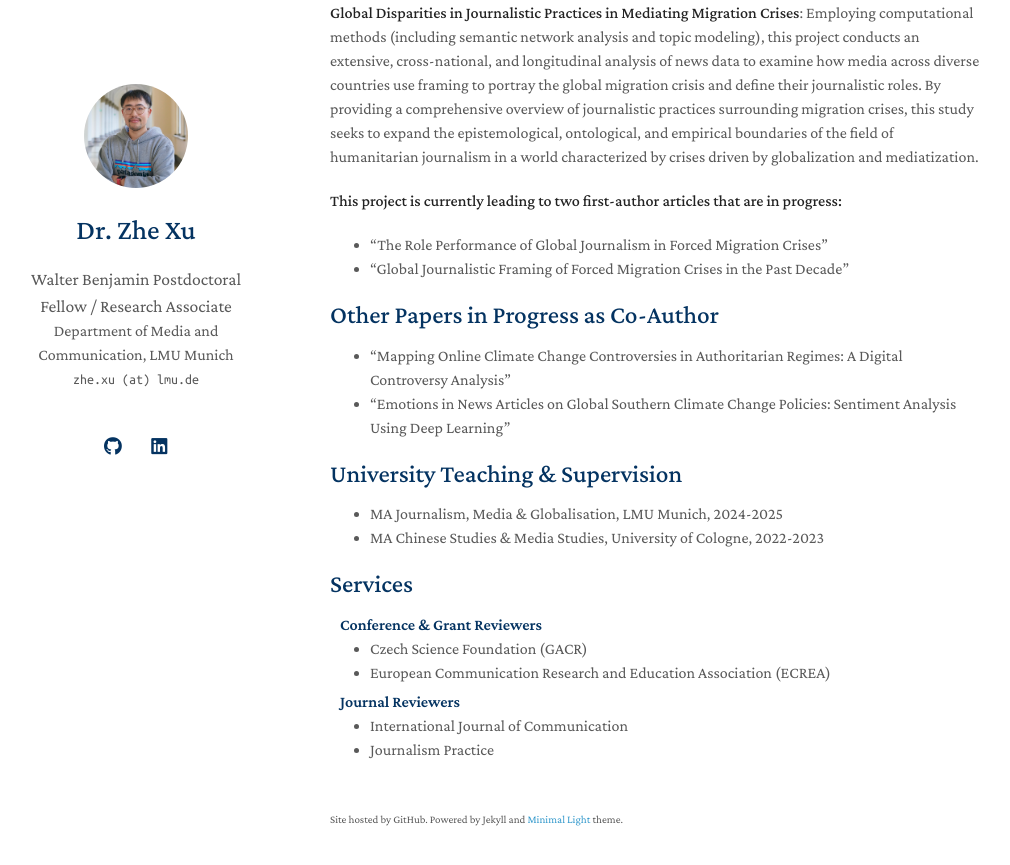
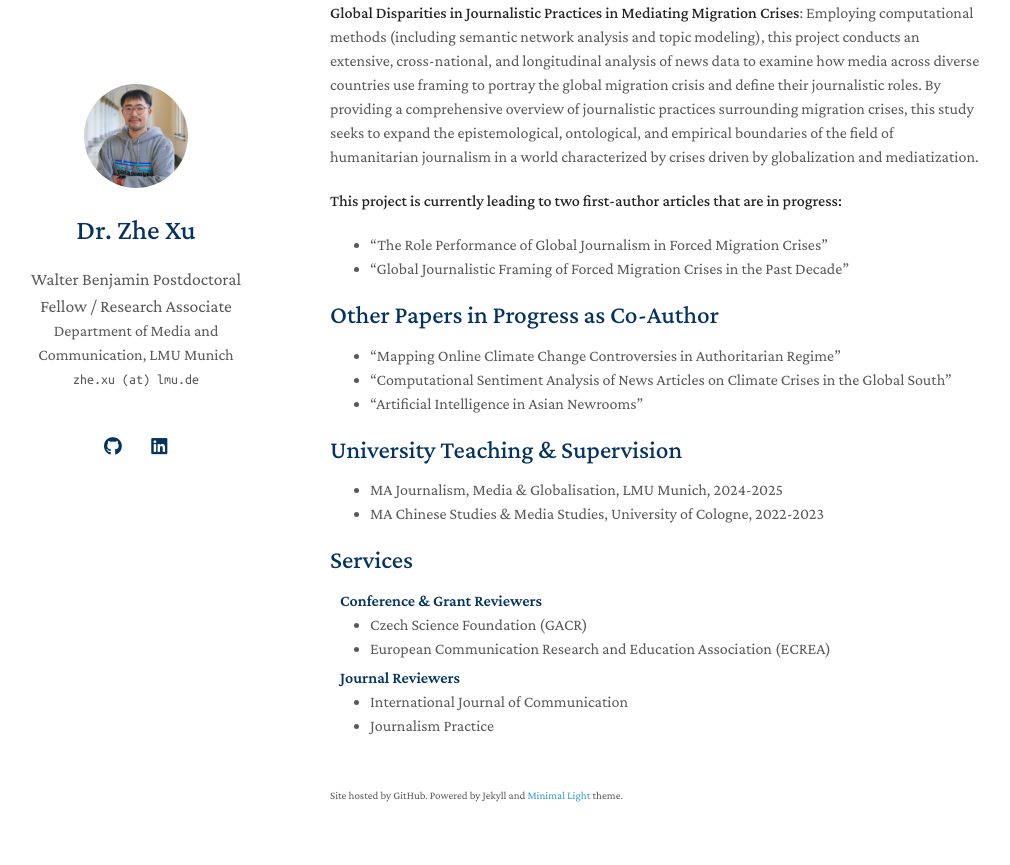
Before and after one commit to zhexuphd/home, a Jekyll site: the page built from index.md, in a window 1280 px wide and 900 px high, scrolled down 1680 px. Shown: the top 865 px of the window, without its empty margins (140-1150 px from the left). Built offline with Jekyll 4.4.1, drawn with Linux system fonts in a browser that asks for light colours; a style sheet for code colours, icons or effects is not loaded; our own code applies the rules of GitHub Pages for plain Markdown files.

Commit message:
Update index.md

```diff
--- a/index.md
+++ b/index.md
@@ -38,8 +38,9 @@
 
 ## Other Papers in Progress as Co-Author
 
-- "Mapping Online Climate Change Controversies in Authoritarian Regimes: A Digital Controversy Analysis"
-- "Emotions in News Articles on Global Southern Climate Change Policies: Sentiment Analysis Using Deep Learning"
+- "Mapping Online Climate Change Controversies in Authoritarian Regime"
+- "Computational Sentiment Analysis of News Articles on Climate Crises in the Global South"
+- "Artificial Intelligence in Asian Newrooms"
 
 ## University Teaching & Supervision
 
```
